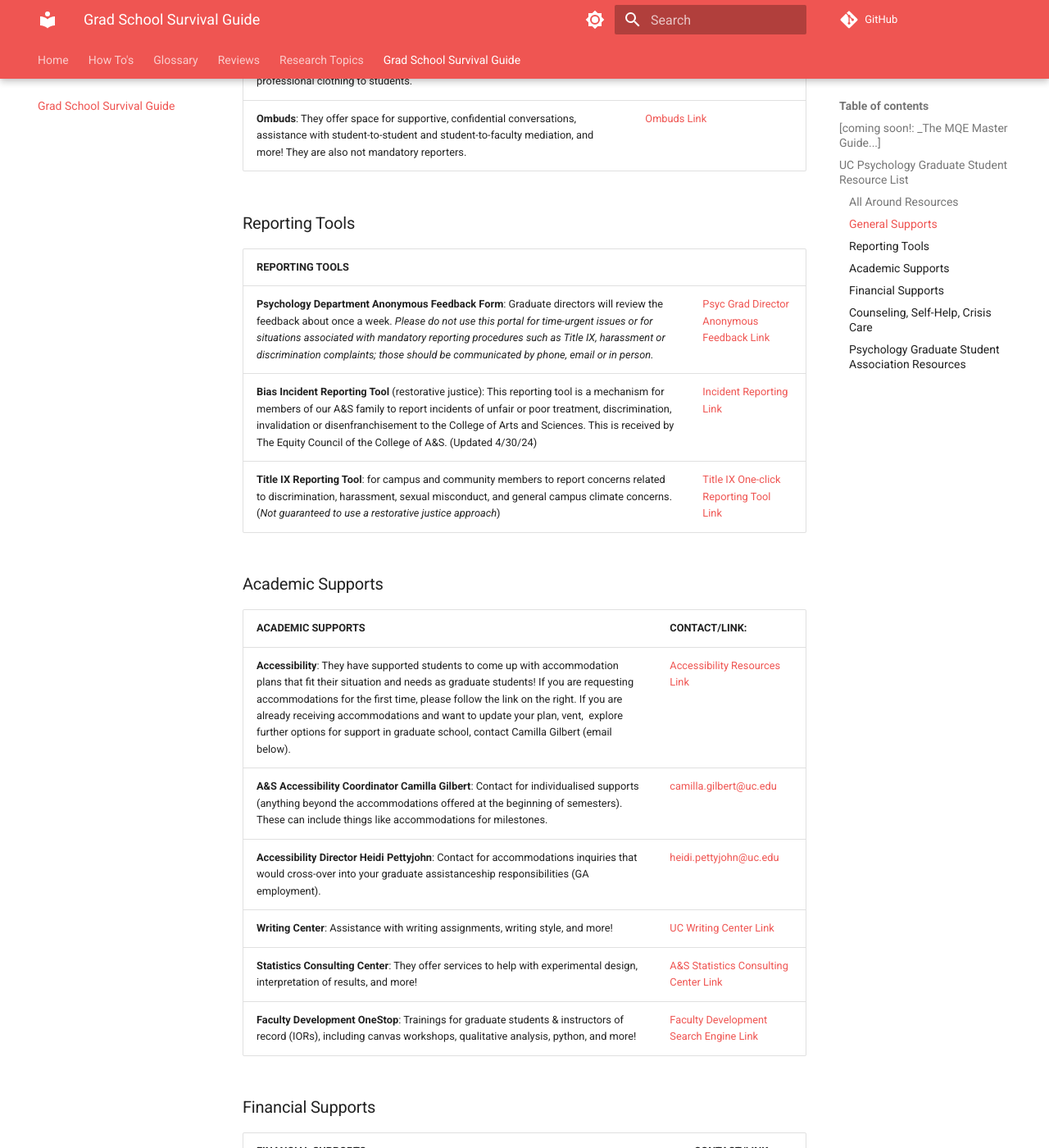
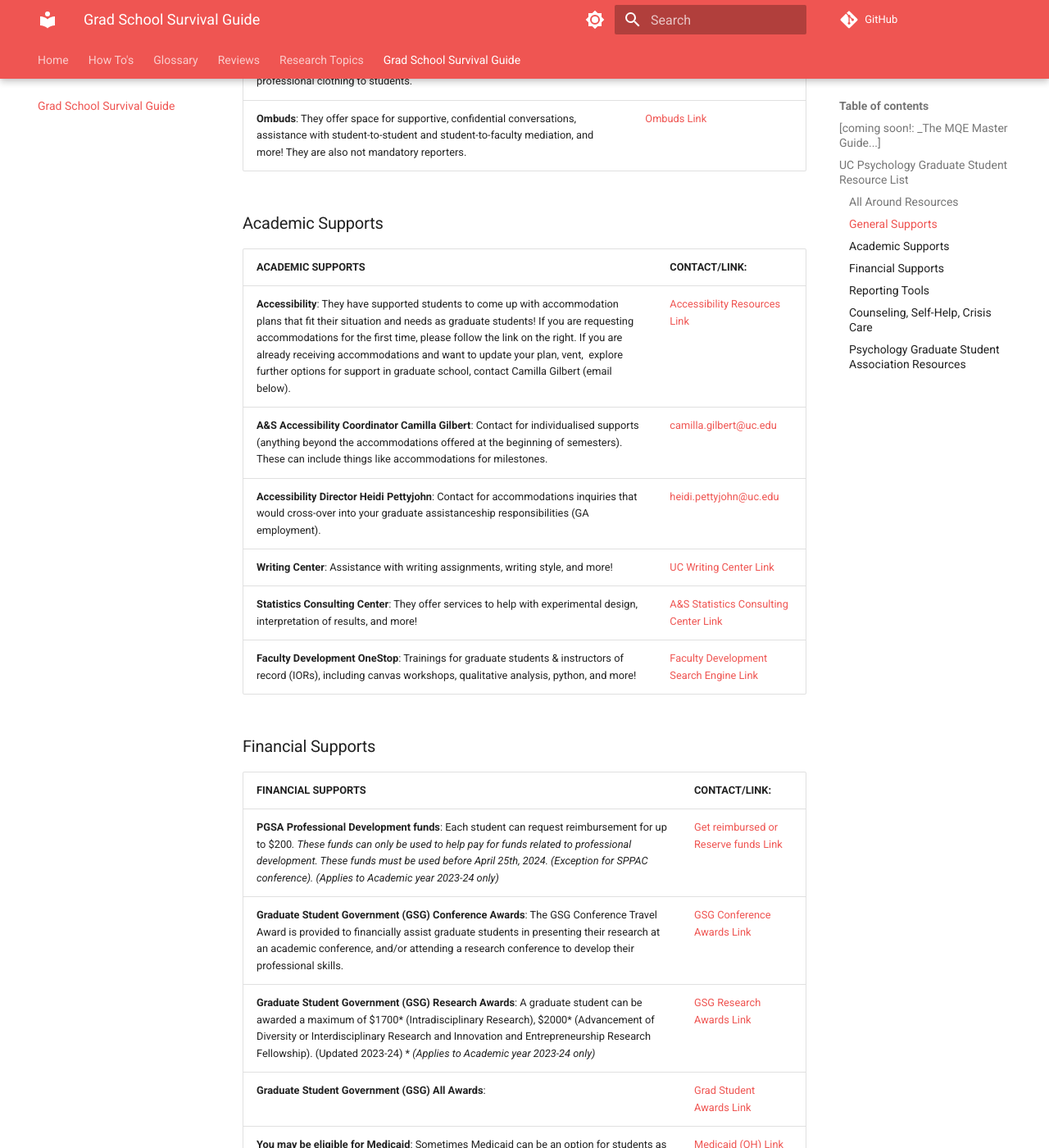
Before and after one commit to UC-Psychology/grad-student-wiki, an MkDocs documentation site: the page built from docs/gradschoolsurvival.md, in a window 1280 px wide and 1400 px high, scrolled down 1419 px. Shown: the whole window at 82% size. Built offline with MkDocs 1.6.1 and Material for MkDocs 9.7.7, drawn with Linux system fonts in a browser that asks for light colours; comment, search, counter and statistics services are not loaded; some of the changed text lies outside the part shown.

Commit message:
re ordered tables

```diff
--- a/docs/gradschoolsurvival.md
+++ b/docs/gradschoolsurvival.md
@@ -31,14 +31,6 @@
 | **Bearcats Pantry:** They provide free food, hygiene items, cleaning supplies, and professional clothing to students.                                                                                                                       | [Bearcats Pantry Link](https://www.uc.edu/campus-life/dean-of-students/bearcats-pantry.html)                 |
 | **Ombuds**: They offer space for supportive, confidential conversations, assistance with student-to-student and student-to-faculty mediation, and more! They are also not mandatory reporters.                                              | [Ombuds Link](https://www.uc.edu/campus-life/ombuds-office.html)                                             |
 
-### Reporting Tools
-
-| **REPORTING TOOLS**                                                                                                                                                                                                                                                                                                                                             |                                                                                                                                                                                    |
-| --------------------------------------------------------------------------------------------------------------------------------------------------------------------------------------------------------------------------------------------------------------------------------------------------------------------------------------------------------------- | ---------------------------------------------------------------------------------------------------------------------------------------------------------------------------------- |
-| **Psychology Department Anonymous Feedback Form**: Graduate directors will review the feedback about once a week. _Please do not use this portal for time-urgent issues or for situations associated with mandatory reporting procedures such as Title IX, harassment or discrimination complaints; those should be communicated by phone, email or in person._ | [Psyc Grad Director Anonymous Feedback Link](https://forms.office.com/Pages/ResponsePage.aspx?id=bC4i9cZf60iPA3PbGCA7Y1v8QbGH-uJFtRUNtLoGm7NUOE9aMjZRRE8wMDVRSkZTNFdSSUdQSFEyTC4u) |
-| **Bias Incident Reporting Tool** (restorative justice): This reporting tool is a mechanism for members of our A&S family to report incidents of unfair or poor treatment, discrimination, invalidation or disenfranchisement to the College of Arts and Sciences. This is received by The Equity Council of the College of A&S. (Updated 4/30/24)               | [Incident Reporting Link](https://www.artsci.uc.edu/equity/reporting.html)                                                                                                         |
-| **Title IX Reporting Tool**: for campus and community members to report concerns related to discrimination, harassment, sexual misconduct, and general campus climate concerns. (_Not guaranteed to use a restorative justice approach_)                                                                                                                        | [Title IX One-click Reporting Tool Link](https://cm.maxient.com/reportingform.php?UnivofCincinnati&layout_id=10)                                                                   |
-
 ### Academic Supports
 
 | **ACADEMIC SUPPORTS**                                                                                                                                                                                                                                                                                                                                                                                                      | **CONTACT/LINK**:                                                                                                                                             |
```
Also changed, not shown: other parts of docs/gradschoolsurvival.md (+8 -0 lines).
